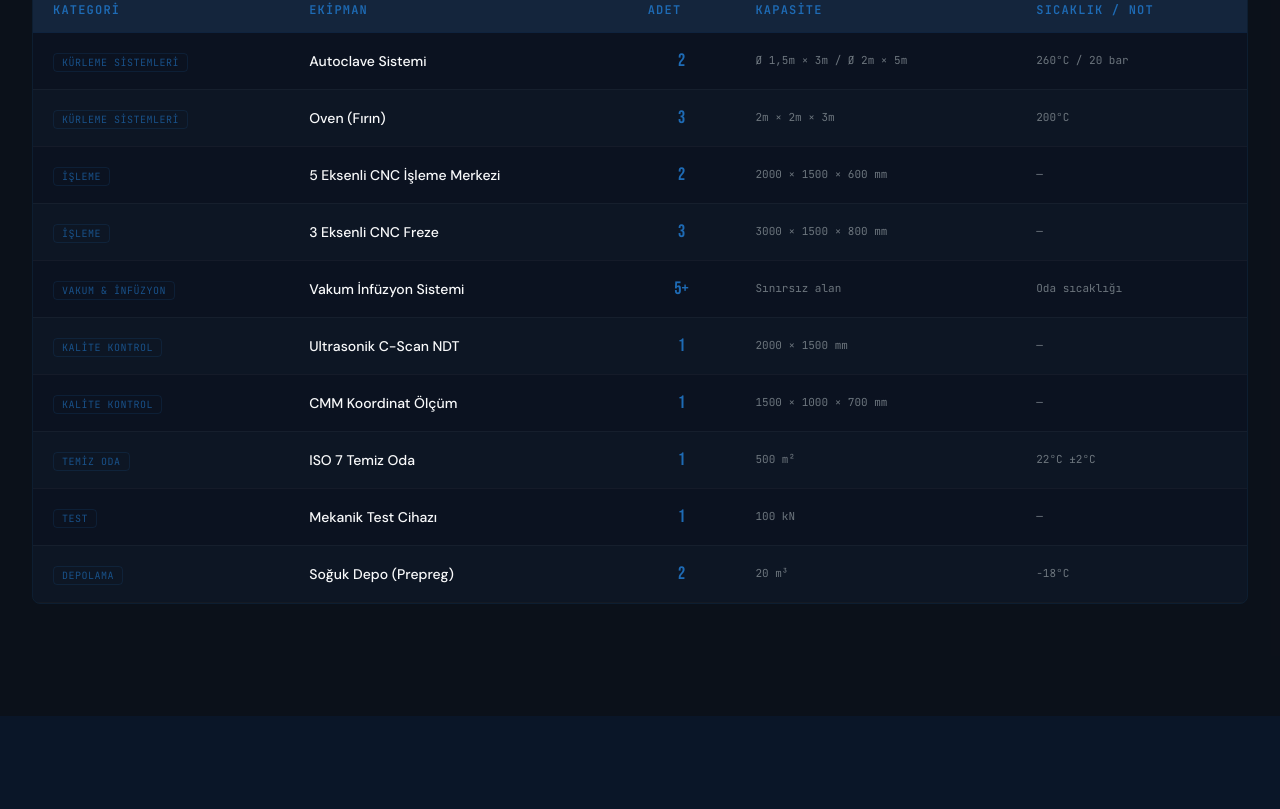
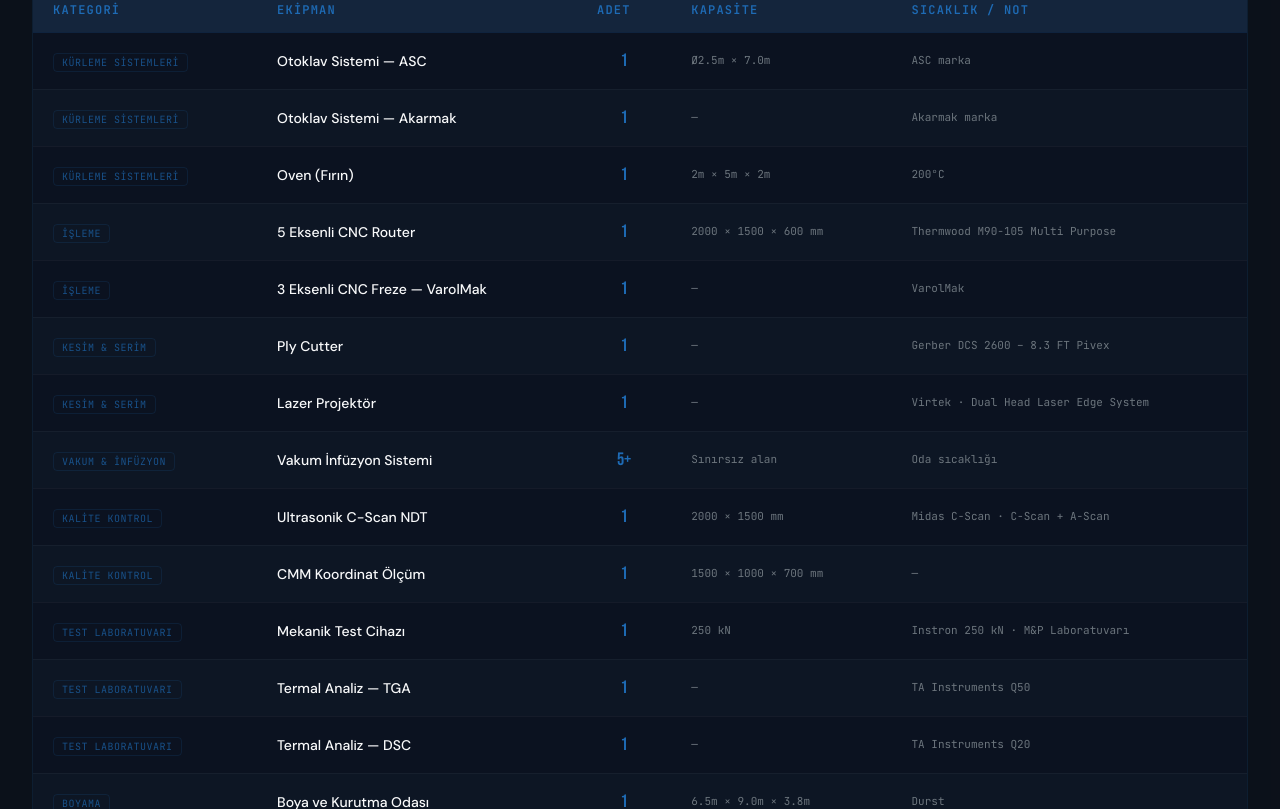
Before and after one commit to ademercan/yuksel-web, a Next.js app: page /yetenekler in a window 1280 px wide. Shown: the part 1631-2440 px from the top of the page. Built offline with nearby package versions, Linux system fonts and the light colour scheme.

Commit message:
Yetenekler Ekipman Listesi Güncelleme

```diff
--- a/src/app/yetenekler/page.tsx
+++ b/src/app/yetenekler/page.tsx
@@ -20,16 +20,21 @@
 
 /* ─── Makine Parkı Verileri ───────────────────────────────────── */
 const makineler = [
-  { kategori: 'Kürleme Sistemleri',    makine: 'Autoclave Sistemi',             adet: '2',    kapasite: 'Ø 1,5m × 3m / Ø 2m × 5m',     sicaklik: '260°C / 20 bar' },
-  { kategori: 'Kürleme Sistemleri',    makine: 'Oven (Fırın)',                  adet: '3',    kapasite: '2m × 2m × 3m',                 sicaklik: '200°C' },
-  { kategori: 'İşleme',               makine: '5 Eksenli CNC İşleme Merkezi', adet: '2',    kapasite: '2000 × 1500 × 600 mm',          sicaklik: '—' },
-  { kategori: 'İşleme',               makine: '3 Eksenli CNC Freze',           adet: '3',    kapasite: '3000 × 1500 × 800 mm',          sicaklik: '—' },
-  { kategori: 'Vakum & İnfüzyon',     makine: 'Vakum İnfüzyon Sistemi',        adet: '5+',   kapasite: 'Sınırsız alan',                 sicaklik: 'Oda sıcaklığı' },
-  { kategori: 'Kalite Kontrol',       makine: 'Ultrasonik C-Scan NDT',         adet: '1',    kapasite: '2000 × 1500 mm',                sicaklik: '—' },
-  { kategori: 'Kalite Kontrol',       makine: 'CMM Koordinat Ölçüm',           adet: '1',    kapasite: '1500 × 1000 × 700 mm',          sicaklik: '—' },
-  { kategori: 'Temiz Oda',            makine: 'ISO 7 Temiz Oda',               adet: '1',    kapasite: '500 m²',                        sicaklik: '22°C ±2°C' },
-  { kategori: 'Test',                 makine: 'Mekanik Test Cihazı',           adet: '1',    kapasite: '100 kN',                        sicaklik: '—' },
-  { kategori: 'Depolama',             makine: 'Soğuk Depo (Prepreg)',          adet: '2',    kapasite: '20 m³',                         sicaklik: '-18°C' },
+  { kategori: 'Kürleme Sistemleri',  makine: 'Otoklav Sistemi — ASC',              adet: '1',  kapasite: 'Ø2.5m × 7.0m',           sicaklik: 'ASC marka'                          },
+  { kategori: 'Kürleme Sistemleri',  makine: 'Otoklav Sistemi — Akarmak',          adet: '1',  kapasite: '—',                       sicaklik: 'Akarmak marka'                      },
+  { kategori: 'Kürleme Sistemleri',  makine: 'Oven (Fırın)',                        adet: '1',  kapasite: '2m × 5m × 2m',           sicaklik: '200°C'                              },
+  { kategori: 'İşleme',             makine: '5 Eksenli CNC Router',               adet: '1',  kapasite: '2000 × 1500 × 600 mm',   sicaklik: 'Thermwood M90-105 Multi Purpose'    },
+  { kategori: 'İşleme',             makine: '3 Eksenli CNC Freze — VarolMak',     adet: '1',  kapasite: '—',                       sicaklik: 'VarolMak'                           },
+  { kategori: 'Kesim & Serim',      makine: 'Ply Cutter',                          adet: '1',  kapasite: '—',                       sicaklik: 'Gerber DCS 2600 – 8.3 FT Pivex'    },
+  { kategori: 'Kesim & Serim',      makine: 'Lazer Projektör',                     adet: '1',  kapasite: '—',                       sicaklik: 'Virtek · Dual Head Laser Edge System' },
+  { kategori: 'Vakum & İnfüzyon',   makine: 'Vakum İnfüzyon Sistemi',             adet: '5+', kapasite: 'Sınırsız alan',           sicaklik: 'Oda sıcaklığı'                      },
+  { kategori: 'Kalite Kontrol',     makine: 'Ultrasonik C-Scan NDT',              adet: '1',  kapasite: '2000 × 1500 mm',          sicaklik: 'Midas C-Scan · C-Scan + A-Scan'    },
+  { kategori: 'Kalite Kontrol',     makine: 'CMM Koordinat Ölçüm',               adet: '1',  kapasite: '1500 × 1000 × 700 mm',   sicaklik: '—'                                  },
+  { kategori: 'Test Laboratuvarı',  makine: 'Mekanik Test Cihazı',               adet: '1',  kapasite: '250 kN',                  sicaklik: 'Instron 250 kN · M&P Laboratuvarı' },
+  { kategori: 'Test Laboratuvarı',  makine: 'Termal Analiz — TGA',               adet: '1',  kapasite: '—',                       sicaklik: 'TA Instruments Q50'                 },
+  { kategori: 'Test Laboratuvarı',  makine: 'Termal Analiz — DSC',               adet: '1',  kapasite: '—',                       sicaklik: 'TA Instruments Q20'                 },
+  { kategori: 'Boyama',             makine: 'Boya ve Kurutma Odası',             adet: '1',  kapasite: '6.5m × 9.0m × 3.8m',     sicaklik: 'Durst'                              },
+  { kategori: 'Depolama',           makine: 'Soğuk Depo (Prepreg)',              adet: '2',  kapasite: '20 m³',                   sicaklik: '-18°C'                              },
 ]
 
 /* ─── Teknik Yetkinlikler ─────────────────────────────────────── */
```
